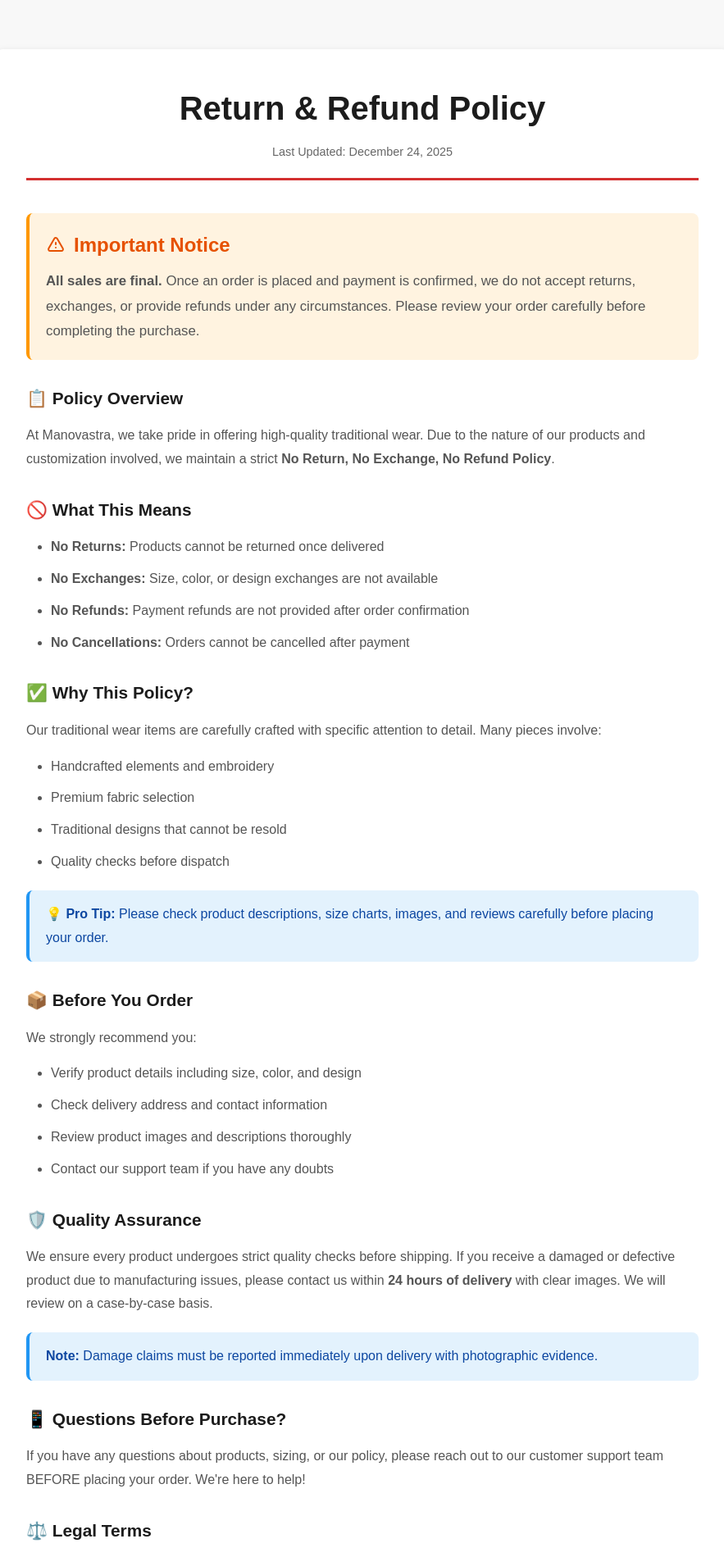
After one commit to rprabash7/Manovastra, a Django app: page /return-policy/ in a window 1280 px wide. The commit adds this page. Shown: the top 1899 px of the page at 82% size, without its empty margins (198-1081 px from the left). Run offline with Django 4.2, Linux system fonts and the light colour scheme.

Commit message:
Om Namah Sivayya

```diff
--- a/home/models.py
+++ b/home/models.py
@@ -201,6 +201,10 @@ class Order(models.Model):
     # Admin Notes
     admin_notes = models.TextField(blank=True, help_text="Internal notes for admin")
 
+    # ✅ Policy Agreement (NEW FIELDS)
+    policy_agreed = models.BooleanField(default=False, help_text="Customer agreed to no-return policy")
+    policy_agreed_at = models.DateTimeField(null=True, blank=True, help_text="When policy was agreed")
+
     class Meta:
         ordering = ['-created_at']
         verbose_name = "Customer Order"
@@ -225,6 +229,7 @@ class Order(models.Model):
     @property
     def status_display(self):
         return dict(self.STATUS_CHOICES).get(self.status, self.status)
+
 
 
 class Wishlist(models.Model):
--- a/home/urls.py
+++ b/home/urls.py
@@ -33,4 +33,7 @@ urlpatterns = [
     path('orders/<str:order_id>/', views.order_detail, name='order_detail'),
     path('track-order/', views.track_order, name='track_order'),
 
+    # Policy URL
+    path('return-policy/', views.return_policy, name='return_policy'),
+
 ]
--- a/home/views.py
+++ b/home/views.py
@@ -586,3 +586,8 @@ def track_order(request):
         'order': order,
         'error': error
     })
+
+
+def return_policy(request):
+    """Return Policy Page"""
+    return render(request, 'return_policy.html')
--- /dev/null
+++ b/templates/return_policy.html
@@ -0,0 +1,235 @@
+{% load static %}
+<!DOCTYPE html>
+<html lang="en">
+<head>
+    <meta charset="UTF-8">
+    <meta name="viewport" content="width=device-width, initial-scale=1.0">
+    <title>Return & Refund Policy - Manovastra</title>
+    <link rel="stylesheet" href="{% static 'css/style.css' %}">
+    <style>
+        .policy-section {
+            padding: 60px 0;
+            background: #f8f8f8;
+        }
+
+        .policy-container {
+            max-width: 900px;
+            margin: 0 auto;
+            background: #fff;
+            padding: 40px;
+            border-radius: 12px;
+            box-shadow: 0 2px 8px rgba(0,0,0,0.1);
+        }
+
+        .policy-header {
+            text-align: center;
+            margin-bottom: 40px;
+            padding-bottom: 20px;
+            border-bottom: 3px solid #d32f2f;
+        }
+
+        .policy-header h1 {
+            font-size: 2.5rem;
+            color: #1c1c1c;
+            margin-bottom: 10px;
+        }
+
+        .policy-header .last-updated {
+            color: #666;
+            font-size: 0.9rem;
+        }
+
+        .policy-highlight {
+            background: #fff3e0;
+            border-left: 4px solid #ff9800;
+            padding: 20px;
+            margin: 30px 0;
+            border-radius: 8px;
+        }
+
+        .policy-highlight h2 {
+            color: #e65100;
+            margin-bottom: 10px;
+            display: flex;
+            align-items: center;
+            gap: 10px;
+        }
+
+        .policy-highlight p {
+            color: #555;
+            line-height: 1.8;
+            margin: 0;
+            font-size: 1.05rem;
+        }
+
+        .policy-content h3 {
+            color: #1c1c1c;
+            margin-top: 30px;
+            margin-bottom: 15px;
+            font-size: 1.3rem;
+        }
+
+        .policy-content p {
+            color: #555;
+            line-height: 1.8;
+            margin-bottom: 15px;
+        }
+
+        .policy-content ul {
+            margin: 15px 0;
+            padding-left: 30px;
+        }
+
+        .policy-content ul li {
+            color: #555;
+            margin-bottom: 10px;
+            line-height: 1.8;
+        }
+
+        .policy-note {
+            background: #e3f2fd;
+            border-left: 4px solid #2196f3;
+            padding: 15px 20px;
+            margin: 20px 0;
+            border-radius: 8px;
+        }
+
+        .policy-note p {
+            margin: 0;
+            color: #0d47a1;
+        }
+
+        .contact-support {
+            background: #f9f9f9;
+            padding: 30px;
+            border-radius: 8px;
+            margin-top: 40px;
+            text-align: center;
+        }
+
+        .contact-support h3 {
+            color: #1c1c1c;
+            margin-bottom: 15px;
+        }
+
+        .contact-support p {
+            color: #666;
+            margin-bottom: 20px;
+        }
+
+        .btn-contact {
+            display: inline-block;
+            padding: 12px 30px;
+            background: #d32f2f;
+            color: #fff;
+            text-decoration: none;
+            border-radius: 6px;
+            font-weight: 600;
+            transition: background 0.3s;
+        }
+
+        .btn-contact:hover {
+            background: #b71c1c;
+        }
+
+        @media (max-width: 768px) {
+            .policy-container {
+                padding: 25px;
+            }
+
+            .policy-header h1 {
+                font-size: 1.8rem;
+            }
+        }
+    </style>
+</head>
+<body>
+
+    <section class="policy-section">
+        <div class="container">
+            <div class="policy-container">
+                <div class="policy-header">
+                    <h1>Return & Refund Policy</h1>
+                    <p class="last-updated">Last Updated: December 24, 2025</p>
+                </div>
+
+                <!-- Main Policy Highlight -->
+                <div class="policy-highlight">
+                    <h2>
+                        <svg width="24" height="24" viewBox="0 0 24 24" fill="none" stroke="currentColor">
+                            <path d="M12 9v2m0 4h.01m-6.938 4h13.856c1.54 0 2.502-1.667 1.732-3L13.732 4c-.77-1.333-2.694-1.333-3.464 0L3.34 16c-.77 1.333.192 3 1.732 3z" stroke-width="2" stroke-linecap="round" stroke-linejoin="round"/>
+                        </svg>
+                        Important Notice
+                    </h2>
+                    <p><strong>All sales are final.</strong> Once an order is placed and payment is confirmed, we do not accept returns, exchanges, or provide refunds under any circumstances. Please review your order carefully before completing the purchase.</p>
+                </div>
+
+                <div class="policy-content">
+                    <h3>📋 Policy Overview</h3>
+                    <p>At Manovastra, we take pride in offering high-quality traditional wear. Due to the nature of our products and customization involved, we maintain a strict <strong>No Return, No Exchange, No Refund Policy</strong>.</p>
+
+                    <h3>🚫 What This Means</h3>
+                    <ul>
+                        <li><strong>No Returns:</strong> Products cannot be returned once delivered</li>
+                        <li><strong>No Exchanges:</strong> Size, color, or design exchanges are not available</li>
+                        <li><strong>No Refunds:</strong> Payment refunds are not provided after order confirmation</li>
+                        <li><strong>No Cancellations:</strong> Orders cannot be cancelled after payment</li>
+                    </ul>
+
+                    <h3>✅ Why This Policy?</h3>
+                    <p>Our traditional wear items are carefully crafted with specific attention to detail. Many pieces involve:</p>
+                    <ul>
+                        <li>Handcrafted elements and embroidery</li>
+                        <li>Premium fabric selection</li>
+                        <li>Traditional designs that cannot be resold</li>
+                        <li>Quality checks before dispatch</li>
+                    </ul>
+
+                    <div class="policy-note">
+                        <p><strong>💡 Pro Tip:</strong> Please check product descriptions, size charts, images, and reviews carefully before placing your order.</p>
+                    </div>
+
+                    <h3>📦 Before You Order</h3>
+                    <p>We strongly recommend you:</p>
+                    <ul>
+                        <li>Verify product details including size, color, and design</li>
+                        <li>Check delivery address and contact information</li>
+                        <li>Review product images and descriptions thoroughly</li>
+                        <li>Contact our support team if you have any doubts</li>
+                    </ul>
+
+                    <h3>🛡️ Quality Assurance</h3>
+                    <p>We ensure every product undergoes strict quality checks before shipping. If you receive a damaged or defective product due to manufacturing issues, please contact us within <strong>24 hours of delivery</strong> with clear images. We will review on a case-by-case basis.</p>
+
+                    <div class="policy-note">
+                        <p><strong>Note:</strong> Damage claims must be reported immediately upon delivery with photographic evidence.</p>
+                    </div>
+
+                    <h3>📱 Questions Before Purchase?</h3>
+                    <p>If you have any questions about products, sizing, or our policy, please reach out to our customer support team BEFORE placing your order. We're here to help!</p>
+
+                    <h3>⚖️ Legal Terms</h3>
+                    <p>By placing an order on Manovastra, you acknowledge and agree to this Return & Refund Policy. This policy is binding and forms part of the Terms & Conditions of purchase.</p>
+
+                    <h3>🔄 Policy Updates</h3>
+                    <p>We reserve the right to modify this policy at any time. Changes will be effective immediately upon posting on the website. Continued use of our services constitutes acceptance of the updated policy.</p>
+                </div>
+
+                <div class="contact-support">
+                    <h3>Need Help?</h3>
+                    <p>Our customer support team is available to answer any questions before you place your order.</p>
+                    <a href="mailto:support@manovastra.com" class="btn-contact">Contact Support</a>
+                </div>
+            </div>
+        </div>
+    </section>
+
+    <footer class="footer">
+        <div class="container">
+            <div class="footer-bottom">
+                <p>&copy; 2025 Manovastra. All Rights Reserved.</p>
+            </div>
+        </div>
+    </footer>
+</body>
+</html>
```
Also changed, not shown: templates/base.html (+22 -13 lines), templates/order_detail.html (+16 -0 lines), templates/order_summary.html (+57 -0 lines), templates/product_detail.html (+14 -0 lines), db.sqlite3, home/migrations/0004_order_policy_agreed_order_policy_agreed_at.py (added).
